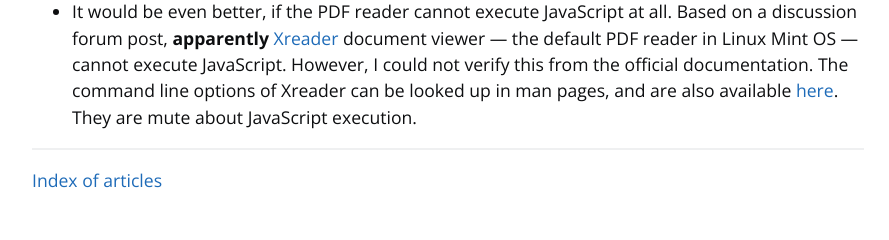
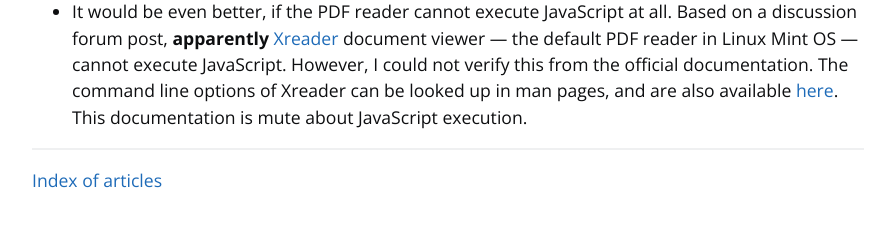
Before and after one commit to vinitjoglekar/vinitjoglekar.github.io, a Jekyll site: the page built from _pages/ht-pdf-1.md, in a window 1280 px wide. Shown: the part 1524-1764 px from the top of the page, without its empty margins (192-1081 px from the left). Built offline with Jekyll 4.4.1, drawn with Linux system fonts in a browser that asks for light colours.

Commit message:
Update ht-pdf-1.md

```diff
--- a/_pages/ht-pdf-1.md
+++ b/_pages/ht-pdf-1.md
@@ -45,7 +45,7 @@ The starting point of this investigation was how to mitigate security risks asso
 
 ### Disabling execution of JavaScript in PDF reader software
 * Generally, PDF readers that support JavaScript execution provide a setting to disable the execution. [Here](https://helpx.adobe.com/acrobat/using/javascripts-pdfs-security-risk.html) are instructions for Adobe Acrobat.
-* It would be even better, if the PDF reader cannot execute JavaScript at all. Based on a discussion forum post, **apparently** [Xreader](https://github.com/linuxmint/xreader) document viewer &mdash; the default PDF reader in Linux Mint OS &mdash; cannot execute JavaScript. However, I could not verify this from the official documentation. The command line options of Xreader can be looked up in man pages, and are also available [here](https://man.archlinux.org/man/xreader.1.en). They are mute about JavaScript execution.
+* It would be even better, if the PDF reader cannot execute JavaScript at all. Based on a discussion forum post, **apparently** [Xreader](https://github.com/linuxmint/xreader) document viewer &mdash; the default PDF reader in Linux Mint OS &mdash; cannot execute JavaScript. However, I could not verify this from the official documentation. The command line options of Xreader can be looked up in man pages, and are also available [here](https://man.archlinux.org/man/xreader.1.en). This documentation is mute about JavaScript execution.
  <br/>
 
 -----------------------
```
